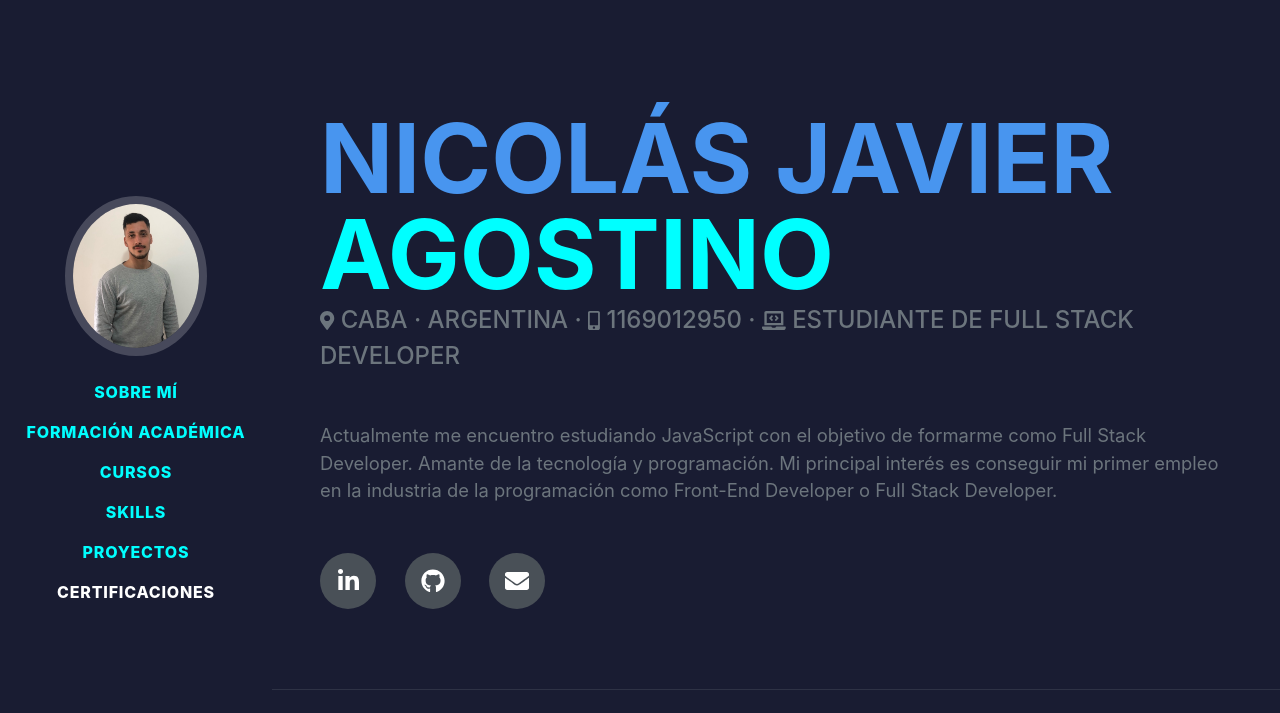
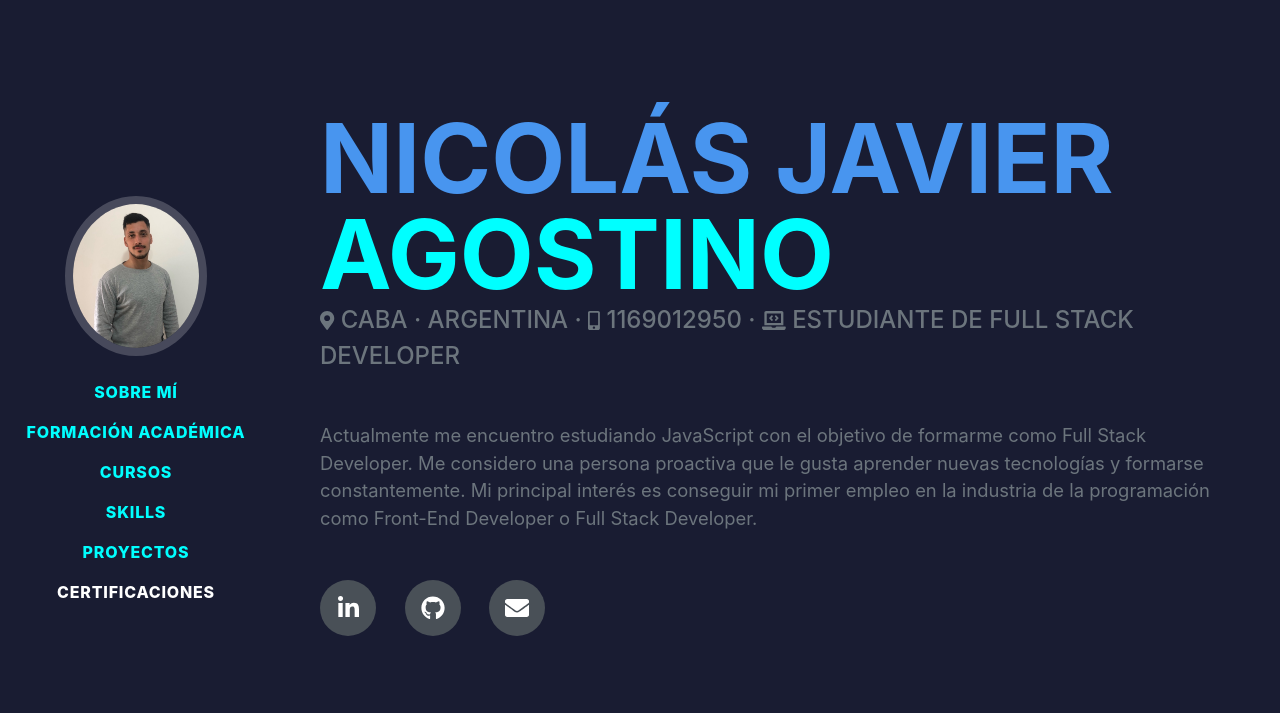
Before and after one commit to AgostinoNicolas/NicolasAgostino-Portafolio, a plain HTML site: page index.html in a window 1280 px wide. Shown: the top 713 px of the page. Drawn offline with nearby package versions, Linux system fonts and the light colour scheme; a web font is replaced by a local one.

Commit message:
modificaciones sobre mi

```diff
--- a/index.html
+++ b/index.html
@@ -53,8 +53,7 @@
                         <i class="fas fa-map-marker-alt i-font"></i> CABA · ARGENTINA · <i class="fas fa-mobile-alt i-font"></i> 1169012950 · <i class="fas fa-laptop-code i-font"></i> Estudiante de Full Stack Developer
                     </div>
                     <p class="lead mb-5">
-                        Actualmente me encuentro estudiando JavaScript con el objetivo de formarme como Full Stack Developer.
-                        Amante de la tecnología y programación.
+                        Actualmente me encuentro estudiando JavaScript con el objetivo de formarme como Full Stack Developer. Me considero una persona proactiva que le gusta aprender nuevas tecnologías y formarse constantemente.
                         Mi principal interés es conseguir mi primer empleo en la industria de la programación como Front-End Developer o Full Stack Developer.
                     </p>
                     <div class="social-icons">
@@ -170,7 +169,7 @@
                           <div class="col-md-8">
                             <div class="card-body">
                               <h5 class="card-title f-15rem"><i class="fas fa-code"></i>  Proyecto - Alquiler de autos - Surcar</h5>
-                              <p class="card-text">Diseño responsive con Grid y Flexbox para vista mobile y desktop. Se uso Sass para compilar el codigo. Próximamente agregado de JavaScript </p>
+                              <p class="card-text">Diseño responsive con Grid y Flexbox para vista mobile y desktop. Se uso Sass para compilar el codigo.</p>
                               <button type="button" class="btn btn-primary" data-toggle="button" aria-pressed="false">
                                 <a href="https://proyecto-surcarrentacar.netlify.app/" target="_blank">Live demo <i class="fas fa-desktop"></i></a>
                               </button>
```
